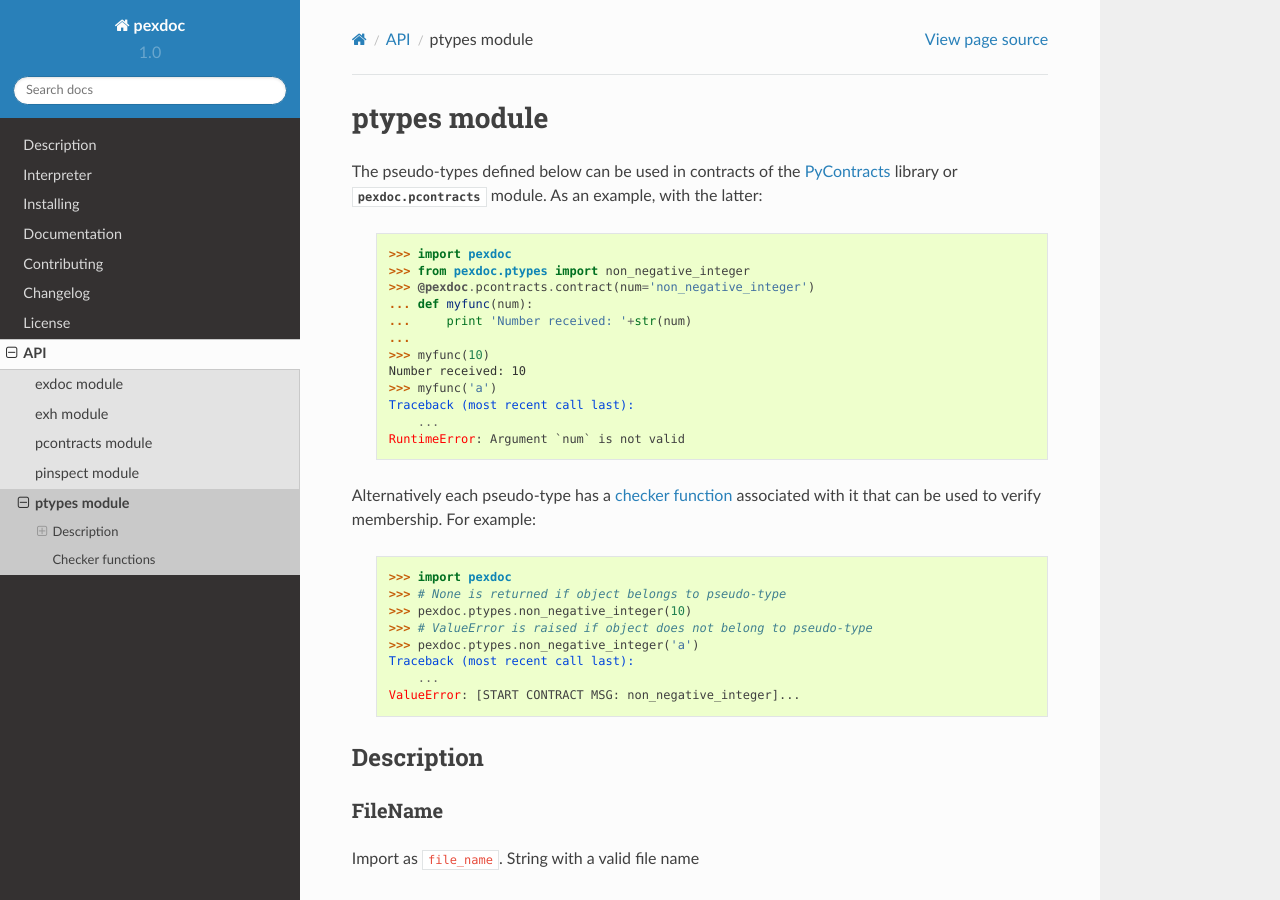
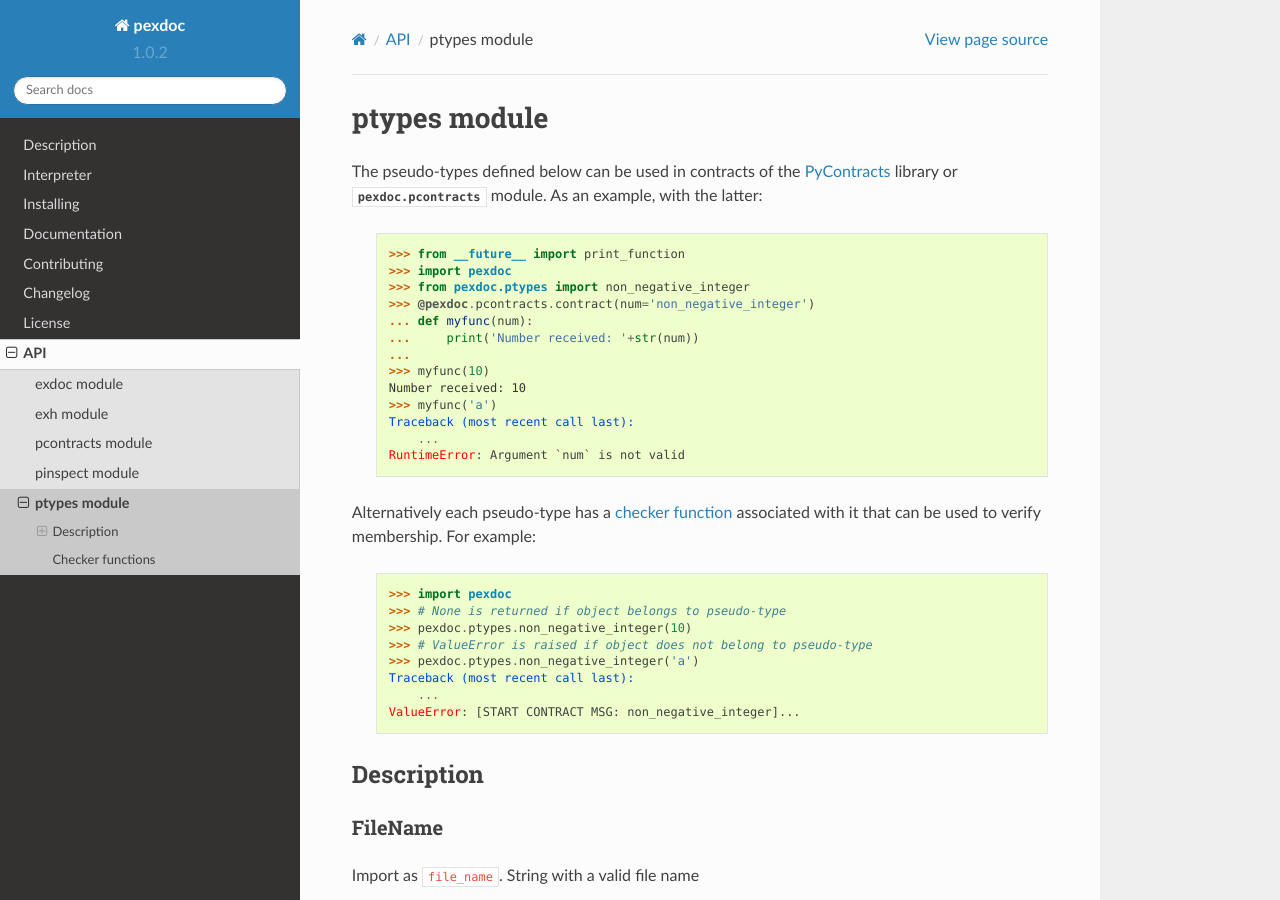
Before and after one commit to pmacosta/pexdoc, a Sphinx documentation site: the page built from docs/ptypes.rst, in a window 1280 px wide and 900 px high. Built offline with Sphinx 7.4.7 and the Read the Docs theme 2.0.0, drawn with Linux system fonts in a browser that asks for light colours.

Commit message:
Documentation update

```diff
--- a/CHANGELOG.rst
+++ b/CHANGELOG.rst
@@ -5,6 +5,8 @@
 Changelog
 =========
 
+* 1.0.2 [2016-05-11]: Documentation update
+* 1.0.1 [2016-05-11]: Documentation update
 * 1.0.0 [2016-05-01]: Final release of 1.0.0 branch
 * 1.0.0rc1 [2016-05-01]: Initial commit, forked a subset from putil PyPI
   package
--- a/docs/conf.py
+++ b/docs/conf.py
@@ -63,9 +63,9 @@
 # built documents.
 #
 # The short X.Y version.
-version = '1.0'
+version = '1.0.2'
 # The full version, including alpha/beta/rc tags.
-release = '1.0'
+release = '1.0.2'
 
 # The language for content autogenerated by Sphinx. Refer to documentation
 # for a list of supported languages.
--- a/docs/ptypes.rst
+++ b/docs/ptypes.rst
@@ -13,11 +13,12 @@
 
     .. code-block:: python
 
+        >>> from __future__ import print_function
         >>> import pexdoc
         >>> from pexdoc.ptypes import non_negative_integer
         >>> @pexdoc.pcontracts.contract(num='non_negative_integer')
         ... def myfunc(num):
-        ...     print 'Number received: '+str(num)
+        ...     print('Number received: '+str(num))
         ...
         >>> myfunc(10)
         Number received: 10
--- a/pexdoc/version.py
+++ b/pexdoc/version.py
@@ -7,7 +7,7 @@
 ###
 # Global variables
 ###
-VERSION_INFO = (1, 0, 0, 'final', 1)
+VERSION_INFO = (1, 0, 2, 'final', 0)
 
 
 ###
```
